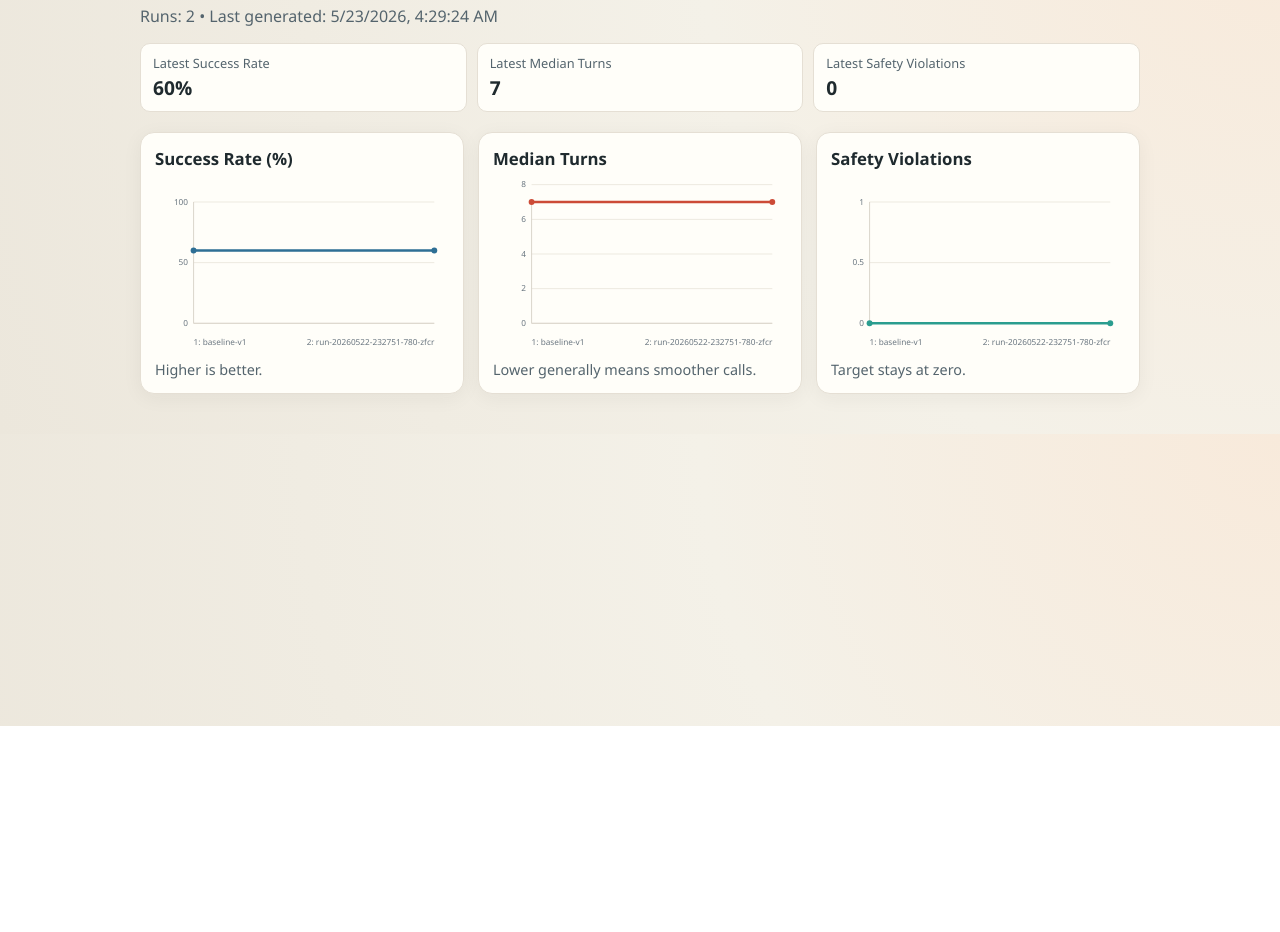
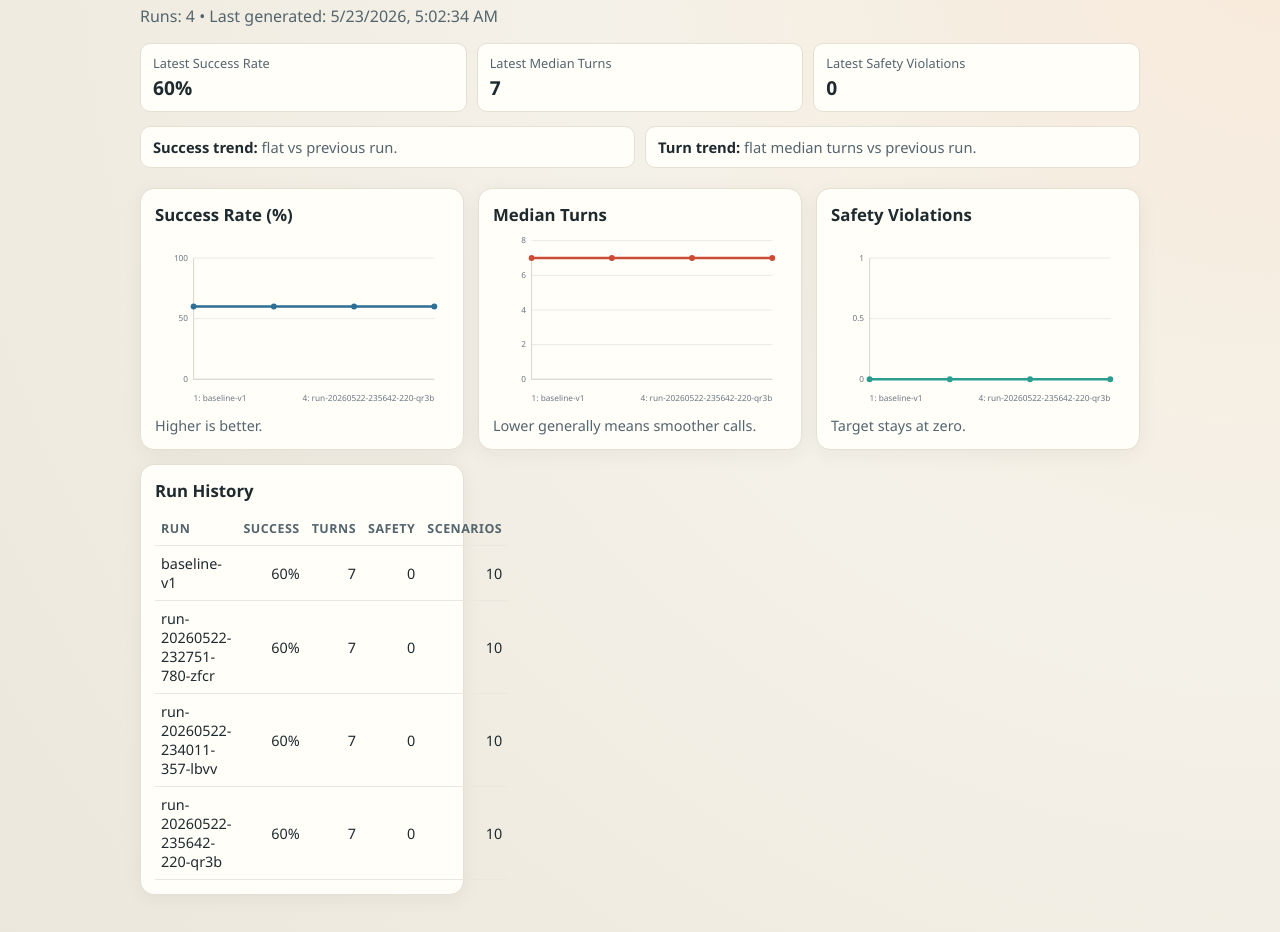
Before and after one commit to patrickdoane/pizza-phone-agent, a website: page public/index.html in a window 1280 px wide. Shown: the part 74-1006 px from the top of the page. Before the commit the page ends 800 px from the top, so only its background shows below. Drawn offline with Linux system fonts and the light colour scheme.

Commit message:
chore: refresh metrics page insights

```diff
--- a/public/index.html
+++ b/public/index.html
@@ -40,6 +40,23 @@
         gap: 10px;
         margin-top: 16px;
       }
+      .insights {
+        margin-top: 14px;
+        display: grid;
+        grid-template-columns: repeat(auto-fit, minmax(260px, 1fr));
+        gap: 10px;
+      }
+      .insight {
+        background: var(--card);
+        border: 1px solid #e5dfd4;
+        border-radius: 10px;
+        padding: 10px 12px;
+        font-size: 0.92rem;
+        color: var(--muted);
+      }
+      .insight strong {
+        color: var(--ink);
+      }
       .summary-card {
         background: var(--card);
         border: 1px solid #e5dfd4;
@@ -81,6 +98,27 @@
         font-size: 0.9rem;
         color: var(--muted);
       }
+      table {
+        width: 100%;
+        border-collapse: collapse;
+        font-size: 0.9rem;
+      }
+      th,
+      td {
+        padding: 8px 6px;
+        border-bottom: 1px solid #ece7de;
+        text-align: left;
+      }
+      th {
+        font-size: 0.78rem;
+        text-transform: uppercase;
+        letter-spacing: 0.04em;
+        color: var(--muted);
+      }
+      td.num {
+        text-align: right;
+        font-variant-numeric: tabular-nums;
+      }
       .empty {
         margin-top: 18px;
         color: var(--muted);
@@ -115,6 +153,10 @@
         <div class="summary-card"><div class="label">Latest Median Turns</div><div class="value" id="latestTurns">-</div></div>
         <div class="summary-card"><div class="label">Latest Safety Violations</div><div class="value" id="latestSafety">-</div></div>
       </div>
+      <div class="insights" id="insights" hidden>
+        <div class="insight" id="successDelta">Success trend: -</div>
+        <div class="insight" id="turnsDelta">Turn trend: -</div>
+      </div>
       <div id="empty" class="empty" hidden>No scorecard runs found yet. Run <code>npm run eval:conversations</code> and <code>npm run eval:metrics</code>.</div>
       <div class="grid" id="charts" hidden>
         <section class="card">
@@ -131,6 +173,21 @@
           <h2>Safety Violations</h2>
           <svg id="safetyChart" viewBox="0 0 320 180"></svg>
           <div class="legend">Target stays at zero.</div>
+        </section>
+        <section class="card">
+          <h2>Run History</h2>
+          <table>
+            <thead>
+              <tr>
+                <th>Run</th>
+                <th class="num">Success</th>
+                <th class="num">Turns</th>
+                <th class="num">Safety</th>
+                <th class="num">Scenarios</th>
+              </tr>
+            </thead>
+            <tbody id="runTableBody"></tbody>
+          </table>
         </section>
       </div>
     </div>
@@ -241,6 +298,7 @@
         const empty = document.getElementById("empty");
         const charts = document.getElementById("charts");
         const summary = document.getElementById("summary");
+        const insights = document.getElementById("insights");
 
         const response = await fetch("./metrics.json", { cache: "no-store" });
         if (!response.ok) {
@@ -260,6 +318,7 @@
         meta.textContent = `Runs: ${runs.length} • Last generated: ${generated}`;
         charts.hidden = false;
         summary.hidden = false;
+        insights.hidden = false;
 
         const success = runs.map((r) => r.successRate);
         const turns = runs.map((r) => r.medianTurns);
@@ -270,6 +329,31 @@
         document.getElementById("latestSuccess").textContent = `${latest.successRate}%`;
         document.getElementById("latestTurns").textContent = `${latest.medianTurns}`;
         document.getElementById("latestSafety").textContent = `${latest.safetyViolations}`;
+
+        const previous = runs.length > 1 ? runs[runs.length - 2] : null;
+        if (previous) {
+          const successDelta = Number((latest.successRate - previous.successRate).toFixed(1));
+          const turnsDelta = Number((latest.medianTurns - previous.medianTurns).toFixed(1));
+          const successWord = successDelta === 0 ? "flat" : successDelta > 0 ? `up ${successDelta}%` : `down ${Math.abs(successDelta)}%`;
+          const turnsWord = turnsDelta === 0 ? "flat" : turnsDelta > 0 ? `up ${turnsDelta}` : `down ${Math.abs(turnsDelta)}`;
+          document.getElementById("successDelta").innerHTML = `<strong>Success trend:</strong> ${successWord} vs previous run.`;
+          document.getElementById("turnsDelta").innerHTML = `<strong>Turn trend:</strong> ${turnsWord} median turns vs previous run.`;
+        } else {
+          document.getElementById("successDelta").innerHTML = `<strong>Success trend:</strong> baseline run only.`;
+          document.getElementById("turnsDelta").innerHTML = `<strong>Turn trend:</strong> baseline run only.`;
+        }
+
+        document.getElementById("runTableBody").innerHTML = runs
+          .map(
+            (run) => `<tr>
+                <td>${run.runId}</td>
+                <td class="num">${run.successRate}%</td>
+                <td class="num">${run.medianTurns}</td>
+                <td class="num">${run.safetyViolations}</td>
+                <td class="num">${run.scenarioCount}</td>
+              </tr>`
+          )
+          .join("");
 
         drawLineChart(document.getElementById("successChart"), success, labels, "#2e6f95", 0, 100, (v) => `${Number(v.toFixed(1))}`);
         drawLineChart(document.getElementById("turnsChart"), turns, labels, "#cc4b37", 0, Math.max(...turns, 1), (v) => `${Number(v.toFixed(1))}`);
--- a/public/metrics.json
+++ b/public/metrics.json
@@ -1,5 +1,5 @@
 {
-  "generatedAt": "2026-05-23T04:29:24.313Z",
+  "generatedAt": "2026-05-23T05:02:34.650Z",
   "runs": [
     {
       "runId": "baseline-v1",
@@ -14,6 +14,20 @@
       "medianTurns": 7,
       "safetyViolations": 0,
       "scenarioCount": 10
+    },
+    {
+      "runId": "run-20260522-234011-357-lbvv",
+      "successRate": 60,
+      "medianTurns": 7,
+      "safetyViolations": 0,
+      "scenarioCount": 10
+    },
+    {
+      "runId": "run-20260522-235642-220-qr3b",
+      "successRate": 60,
+      "medianTurns": 7,
+      "safetyViolations": 0,
+      "scenarioCount": 10
     }
   ]
 }
```
